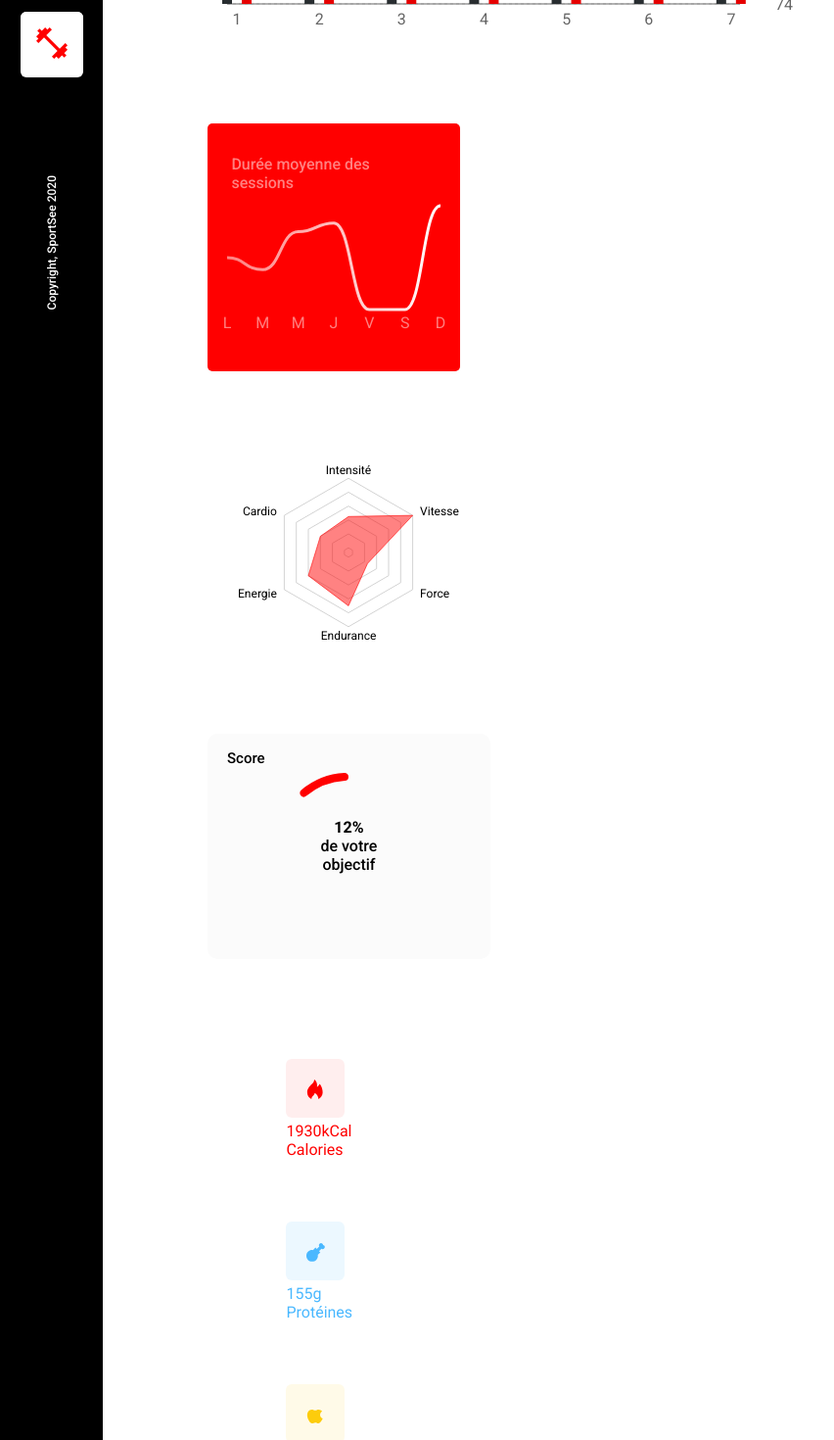
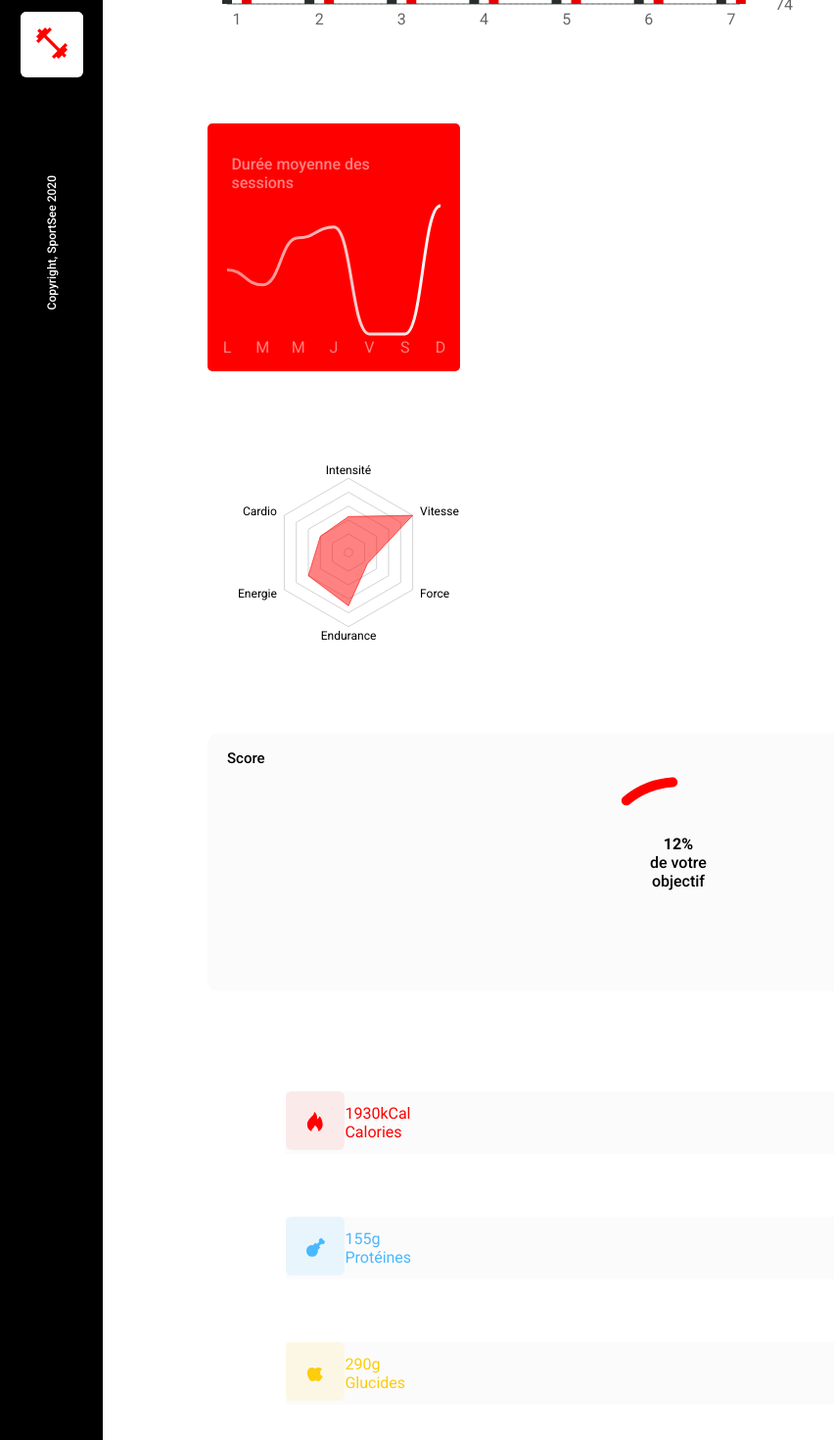
Before and after one commit to Maxb06/p12-sportsee, a React (Vite) app: page /user/12 in a window 1280 px wide. Shown: the part 540-2010 px from the top of the page at 98% size, without its empty margins (0-852 px from the left). Built offline with nearby package versions, Linux system fonts and the light colour scheme.

Commit message:
style : Ajout JSDOC

```diff
--- a/src/components/Error/Error.jsx
+++ b/src/components/Error/Error.jsx
@@ -1,6 +1,9 @@
 import { Link } from 'react-router-dom';
 import styles from './styles.module.scss';
 
+/**
+ * Represents an error component displaying a 404 message.
+ */
 const Error = () => {
   return (
     <div className={styles.container}>
--- a/src/components/NutrientsIcons/NutrientsIcons.jsx
+++ b/src/components/NutrientsIcons/NutrientsIcons.jsx
@@ -2,6 +2,16 @@ import styles from './styles.module.scss';
 import { useEffect, useState } from 'react';
 import PropTypes from 'prop-types';
 
+/**
+ * @function
+ * @param {string} id - key of the nutrient to be displayed
+ * @param {number} value - value of the nutrient to be displayed
+ * @returns {ReactElement} - a ReactElement representing the nutrient icon, value and unity
+ * @description
+ * This function renders a nutrient icon, its value and unity. It takes two props: id and value.
+ * id is the key of the nutrient to be displayed and value is the value of the nutrient to be displayed.
+ * The function returns a ReactElement representing the nutrient icon, its value and unity.
+ */
 const NutrientsIcons = ({ id, value }) => {
     const [icon, setIcon] = useState();
     const [unity, setUnity] = useState('g');
@@ -44,35 +54,35 @@ const NutrientsIcons = ({ id, value }) => {
             setSmall('Calories');
             setColors({
                 color: '#ff0101',
-                //backgroundColor: 'rgba(255, 1, 1, 0.06)',
+                backgroundColor: '#FBFBFB',
             });
         } else if (id === 'proteinCount') {
             setIcon(proteinCountIcon);
             setSmall('Protéines');
             setColors({
                 color: '#4ab8ff',
-                //backgroundColor: 'rgba(74, 184, 255, 0.06)',
+                backgroundColor: '#FBFBFB',
             });
         } else if (id === 'carbohydrateCount') {
             setIcon(glucidCountIcon);
             setSmall('Glucides');
             setColors({
                 color: '#fdcc0c',
-                //backgroundColor: 'rgba(253, 204, 12, 0.1)',
+                backgroundColor: '#FBFBFB',
             });
         } else if (id === 'lipidCount') {
             setIcon(lipidCountIcon);
             setSmall('Lipides');
             setColors({
                 color: '#fd5181',
-                //backgroundColor: 'rgba(253, 81, 129, 0.1)',
+                backgroundColor: '#FBFBFB',
             });
         }
     }, [id]);
 
     return (
-        <div className={styles.nutrientContainer} style={colors}>
-            <div className={styles.iconContainer}>
+        <div className={styles.container} style={colors}>
+            <div className={styles.icon}>
                 {icon}
             </div>
             <div className={styles.detailsContainer}>
--- a/src/components/Score/Score.jsx
+++ b/src/components/Score/Score.jsx
@@ -8,6 +8,13 @@ import {
   Legend,
 } from 'recharts';
 
+/**
+ * Component displaying a user score radial chart
+ *
+ * @param {object} props Component props
+ * @param {number} props.data User score
+ * @returns {ReactElement} Radial chart element
+ */
 const Score = ({ data }) => {
   const dataUpdated = [
     {
@@ -16,7 +23,12 @@ const Score = ({ data }) => {
     },
   ];
 
-  const RenderCustomizedLegend = () => {
+/**
+ * Renders the objectives component displaying the user's progress towards their goal.
+ *
+ * @returns {ReactElement} The objectives component
+ */
+  const Objectives = () => {
     return (
       <div className={styles.legendWrapper}>
         <p className={styles.legendWrapper__score}>
@@ -31,7 +43,7 @@ const Score = ({ data }) => {
   };
 
   return (
-    <ResponsiveContainer className={styles.container} width="30%" height={230}>
+    <ResponsiveContainer className={styles.container} width="100%" height={263}>
       <RadialBarChart
         width={700}
         height={230}
@@ -51,7 +63,7 @@ const Score = ({ data }) => {
           Score
         </text>
         <Legend
-          content={RenderCustomizedLegend}
+          content={Objectives}
           align="center"
           verticalAlign="middle"
         />
--- a/src/components/SessionDuration/SessionDuration.jsx
+++ b/src/components/SessionDuration/SessionDuration.jsx
@@ -10,12 +10,15 @@ import {
   Rectangle,
 } from 'recharts';
 
-/**
- * Tableau de jours de la semaine
- * @type {string[]}
- */
 const DAYS = ['L', 'M', 'M', 'J', 'V', 'S', 'D'];
 
+/**
+ * Component for rendering a line chart displaying session duration.
+ *
+ * @param {object} data - The data to be displayed in the chart.
+ * @param {Array} data.sessions - Array of session objects containing session length.
+ * @returns {ReactElement} The rendered line chart component.
+ */
 const ChartSessions = ({ data }) => {
     const CustomTooltip = ({ active, payload }) => {
       if (active && payload && payload.length) {
@@ -37,6 +40,13 @@ const ChartSessions = ({ data }) => {
     ),
   };
 
+  /**
+   * Custom cursor for LineChart
+   * @param {object} props
+   * @prop {object} points
+   * @prop {number} width
+   * @returns {ReactElement} Custom cursor element
+   */
   const CustomCursor = (props) => {
     const { points, width } = props;
     const { x } = points[0];
@@ -48,7 +58,7 @@ const ChartSessions = ({ data }) => {
         x={x}
         y={0}
         width={width}
-        height={230}
+        height={263}
       />
     );
   };
@@ -65,6 +75,10 @@ const ChartSessions = ({ data }) => {
     };
   }) : [];
 
+  /**
+   * Renders the legend for the SessionDuration chart
+   * @returns {ReactElement} The rendered legend
+   */
   const renderLegend = () => {
     return (
       <h3 className={style.title}>
@@ -76,7 +90,7 @@ const ChartSessions = ({ data }) => {
   };
 
   return (
-    <ResponsiveContainer width="100%" height={230} className={style.container}>
+    <ResponsiveContainer width="100%" height={255} className={style.container}>
       <LineChart
         data={dataUpdated}
         margin={{
--- a/src/components/UserName/UserName.jsx
+++ b/src/components/UserName/UserName.jsx
@@ -1,6 +1,12 @@
 import PropTypes from 'prop-types';
 import styles from './styles.module.scss';
 
+/**
+ * Displays a greeting message with the given name.
+ * @param {Object} props
+ * @param {string} props.name The user's name.
+ * @returns {ReactElement}
+ */
 function UserName({ name }) {
   return (
     <div className={styles.userName}>
```
Also changed, not shown: src/components/NutrientsList/NutrientsList.jsx (+9 -0 lines).
